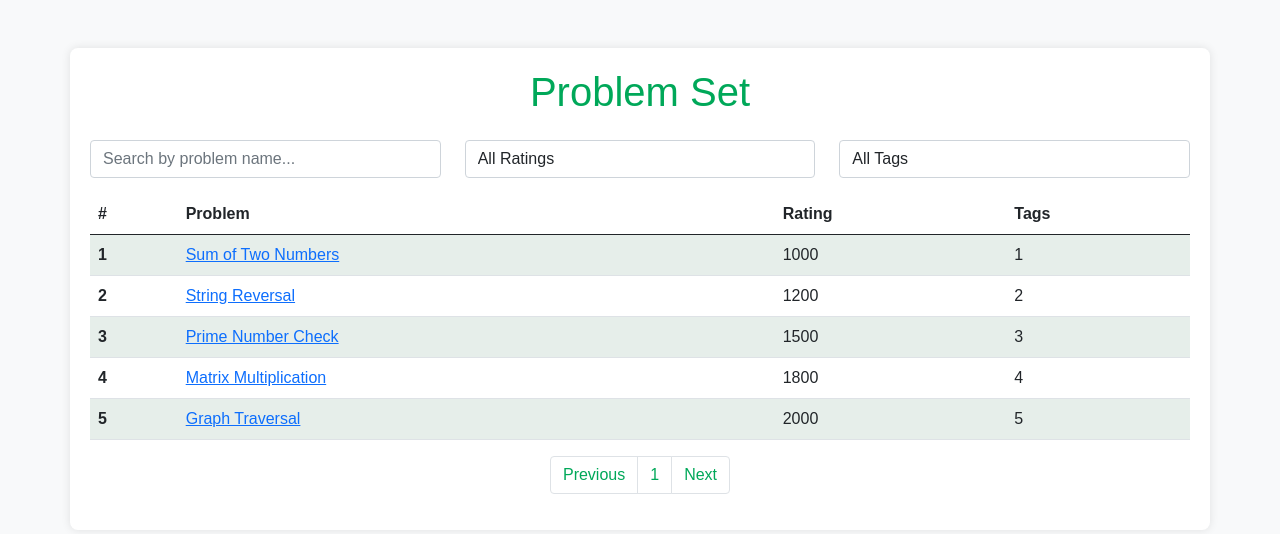
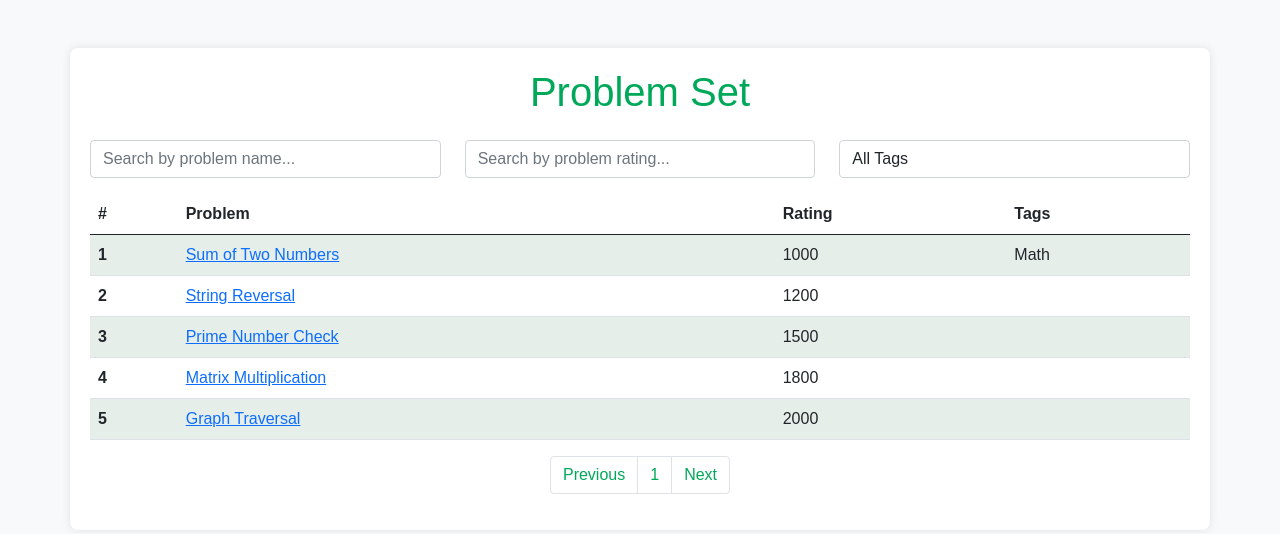
Before and after one commit to AfnanRakib/AUST-CODE-REALM, a PHP site: page /AUST/pages/problemSet.php in a window 1280 px wide. Shown: the part 78-612 px from the top of the page. Run offline with PHP 8.4, Linux system fonts and the light colour scheme; data comes from the database, SQL or seed files in the repository; tables that the repository leaves empty or names only in its code hold one stand-in row (values such as "Sample post").

Commit message:
-- dynamic tag for problems and status for contest added

```diff
--- a/helpers/fetchProblems.php
+++ b/helpers/fetchProblems.php
@@ -16,16 +16,23 @@ $tags = isset($_GET['tags']) ? $_GET['tags'] : '';
 $limit = 10;
 $offset = ($page - 1) * $limit;
 
-$query = "SELECT * FROM problems WHERE 1=1";
+$query = "SELECT problems.*, GROUP_CONCAT(tags.TagName SEPARATOR ', ') AS Tags
+          FROM problems
+          LEFT JOIN problem_tags ON problems.ProblemID = problem_tags.ProblemID
+          LEFT JOIN tags ON problem_tags.TagID = tags.TagID
+          WHERE 1=1";
+
 if ($search != '') {
-    $query .= " AND Name LIKE '%" . $conn->real_escape_string($search) . "%'";
+    $query .= " AND problems.Name LIKE '%" . $conn->real_escape_string($search) . "%'";
 }
 if ($rating != '') {
-    $query .= " AND RatedFor = " . intval($rating);
+    $query .= " AND problems.RatedFor = " . intval($rating);
 }
 if ($tags != '') {
-    $query .= " AND TagID LIKE '%" . $conn->real_escape_string($tags) . "%'";
+    $query .= " AND problems.ProblemID IN (SELECT ProblemID FROM problem_tags WHERE TagID = '" . $conn->real_escape_string($tags) . "')";
 }
+
+$query .= " GROUP BY problems.ProblemID";
 
 $totalProblemsResult = $conn->query($query);
 if (!$totalProblemsResult) {
@@ -47,7 +54,7 @@ while ($row = $result->fetch_assoc()) {
     $problems .= '<th scope="row">' . $row['ProblemID'] . '</th>';
     $problems .= '<td><a href="problemPage.php?id=' . $row['ProblemID'] . '">' . $row['Name'] . '</a></td>';
     $problems .= '<td>' . $row['RatedFor'] . '</td>';
-    $problems .= '<td>' . $row['TagID'] . '</td>';
+    $problems .= '<td>' . $row['Tags'] . '</td>';
     $problems .= '</tr>';
 }
 
--- a/pages/contestSet.php
+++ b/pages/contestSet.php
@@ -15,7 +15,6 @@
     <!-- Contest Section -->
     <div class="container mt-5">
         <h1 class="text-center mb-4">Contests</h1>
-
         <!-- Filter Options -->
         <div class="row mb-3">
             <div class="col-md-6">
@@ -37,6 +36,7 @@
                     <th scope="col">#</th>
                     <th scope="col">Contest</th>
                     <th scope="col">Start Time</th>
+                    <th scope="col">End Time</th>
                     <th scope="col">Duration</th>
                     <th scope="col">Status</th>
                 </tr>
--- a/pages/problemSet.php
+++ b/pages/problemSet.php
@@ -22,20 +22,24 @@
                 <input type="text" id="search" class="form-control" placeholder="Search by problem name...">
             </div>
             <div class="col-md-4">
-                <select id="rating" class="form-control">
-                    <option value="">All Ratings</option>
-                    <option value="800">800</option>
-                    <option value="1000">1000</option>
-                    <option value="1200">1200</option>
-                    <!-- Add more rating options as needed -->
-                </select>
+                <input type="text" id="rating" class="form-control" placeholder="Search by problem rating...">
             </div>
             <div class="col-md-4">
                 <select id="tags" class="form-control">
                     <option value="">All Tags</option>
-                    <option value="math">Math</option>
-                    <option value="greedy">Greedy</option>
-                    <!-- Add more tag options as needed -->
+                    <?php
+                    // Fetch all tags from the database
+                    $conn = new mysqli('localhost', 'root', '', 'aust_code_realm');
+                    if ($conn->connect_error) {
+                        die("Connection failed: " . $conn->connect_error);
+                    }
+                    $tagQuery = "SELECT * FROM tags";
+                    $tagResult = $conn->query($tagQuery);
+                    while ($tagRow = $tagResult->fetch_assoc()) {
+                        echo '<option value="' . $tagRow['TagID'] . '">' . $tagRow['TagName'] . '</option>';
+                    }
+                    $conn->close();
+                    ?>
                 </select>
             </div>
         </div>
@@ -86,7 +90,6 @@
                         $('<li class="page-item"><a class="page-link" href="#" data-page="' + i + '">' + i + '</a></li>').insertBefore('.pagination .page-item:last');
                     }
                     currentPage = page;
-                    //console.log(response);
                 }
             });
         }
```
Also changed, not shown: helpers/fetchContests.php (+20 -3 lines).
